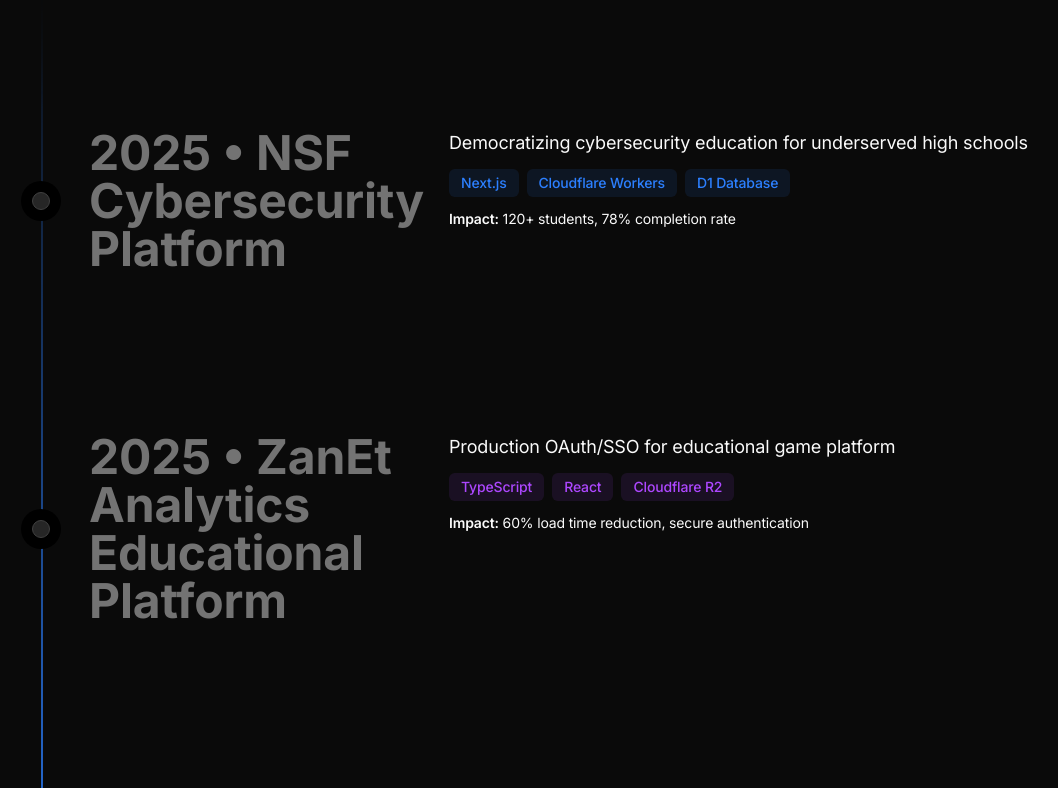
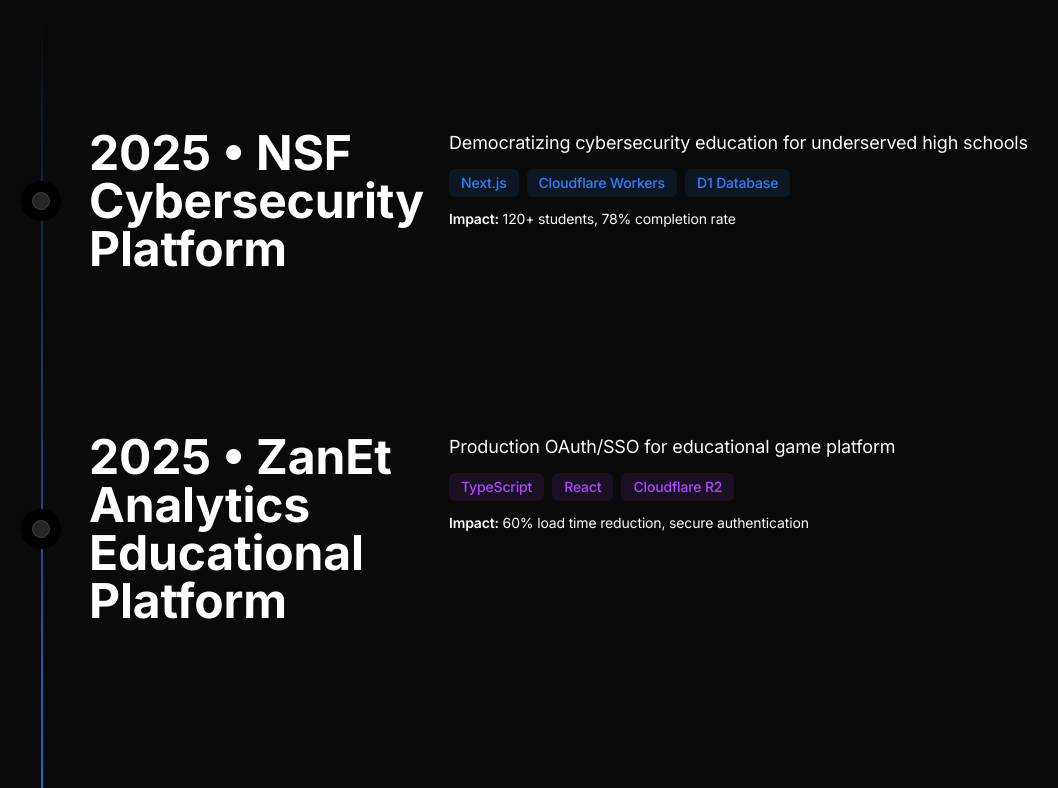
Before and after one commit to ukimsanov/personal-portfolio, a Next.js app: page /opensesame in a window 1280 px wide. Shown: the part 2060-2848 px from the top of the page, without its empty margins (55-1113 px from the left). Built offline with nearby package versions, Linux system fonts and the light colour scheme.

Commit message:
feat: enhance timeline component with in-view animations for better user engagement

```diff
--- a/src/components/ui/timeline.tsx
+++ b/src/components/ui/timeline.tsx
@@ -3,6 +3,7 @@
   useScroll,
   useTransform,
   motion,
+  useInView,
 } from "motion/react";
 import React, { useEffect, useRef, useState } from "react";
 
@@ -47,8 +48,17 @@
       </div>
 
       <div ref={ref} className="relative max-w-7xl mx-auto pb-20">
-        {data.map((item, index) => (
+        {data.map((item, index) => {
+          const TimelineItem = () => {
+            const itemRef = useRef<HTMLDivElement>(null);
+            const isInView = useInView(itemRef, {
+              margin: "-100px 0px -300px 0px",
+              amount: 0.3
+            });
+
+            return (
               <div
+                ref={itemRef}
                 key={index}
                 className="flex justify-start pt-10 md:pt-40 md:gap-10"
               >
@@ -56,19 +66,33 @@
                   <div className="h-10 absolute left-3 md:left-3 w-10 rounded-full bg-white dark:bg-black flex items-center justify-center">
                     <div className="h-4 w-4 rounded-full bg-neutral-200 dark:bg-neutral-800 border border-neutral-300 dark:border-neutral-700 p-2" />
                   </div>
-              <h3 className="hidden md:block text-xl md:pl-20 md:text-5xl font-bold text-neutral-500 dark:text-neutral-500 ">
+                  <motion.h3
+                    className="hidden md:block text-xl md:pl-20 md:text-5xl font-bold transition-colors duration-500"
+                    animate={{
+                      color: isInView ? "rgb(255, 255, 255)" : "rgb(115, 115, 115)"
+                    }}
+                  >
                     {item.title}
-              </h3>
+                  </motion.h3>
                 </div>
 
                 <div className="relative pl-20 pr-4 md:pl-4 w-full">
-              <h3 className="md:hidden block text-2xl mb-4 text-left font-bold text-neutral-500 dark:text-neutral-500">
+                  <motion.h3
+                    className="md:hidden block text-2xl mb-4 text-left font-bold transition-colors duration-500"
+                    animate={{
+                      color: isInView ? "rgb(255, 255, 255)" : "rgb(115, 115, 115)"
+                    }}
+                  >
                     {item.title}
-              </h3>
+                  </motion.h3>
                   {item.content}{" "}
                 </div>
               </div>
-        ))}
+            );
+          };
+
+          return <TimelineItem key={index} />;
+        })}
         <div
           style={{
             height: height + "px",
```
Lines whose indentation alone changed are shown as unchanged.
